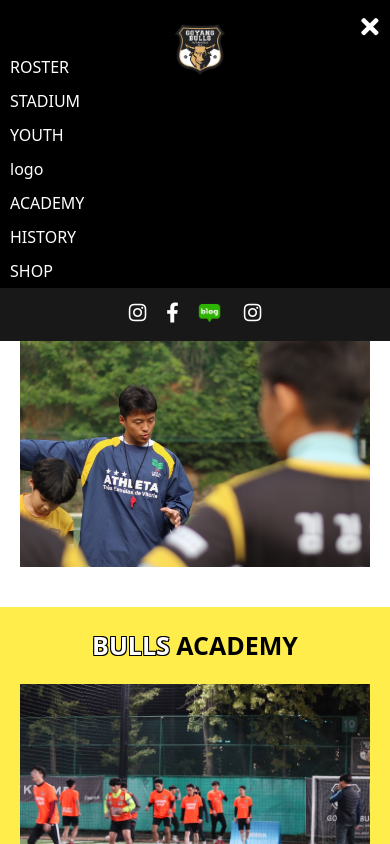
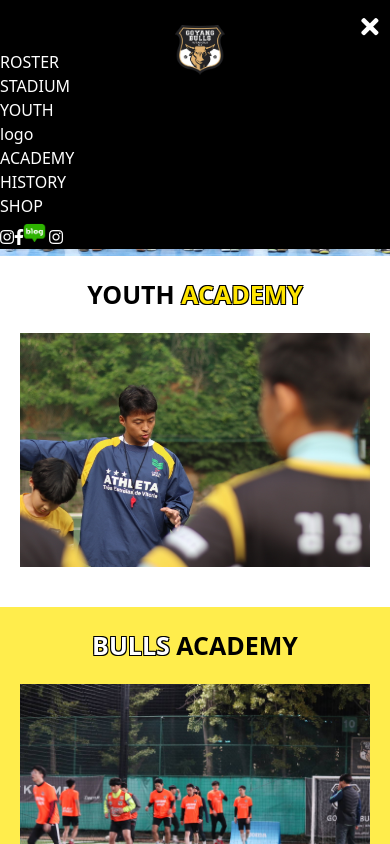
Before and after one commit to gentlysharp/gybulls-next-homepage, a Next.js app: page / in a window 390 px wide. Shown: the top 844 px of the page. Built offline with nearby package versions, Linux system fonts and the light colour scheme.

Commit message:
header design update

```diff
--- a/components/core/Header.js
+++ b/components/core/Header.js
@@ -26,12 +26,12 @@ export default function Header() {
   ])
 
   const toggleMenu = () => {
-    setToggle(!toggle)
+    setToggle(!toggle);
   }
 
   return (
     <header className={styles.header}>
-      <div className={styles.header__btn} onClick={() => toggleMenu()}>
+      <div className={styles.header__sm_btn} onClick={() => toggleMenu()}>
         { toggle
           ? <div>
               <i className="fas fa-bars"></i>
@@ -43,13 +43,15 @@ export default function Header() {
       </div>
 
       { !toggle
-         &&  <div className={styles.header__dropdown}>
+         &&  <div className={styles.header__sm_dropdown}>
               <ul>
-                {menus.map((menu,i) =>
-                  <li key={"menu" + i} className={styles.header__dropdown_menu}>
-                    <Link href={menu.path}>{menu.title}</Link>
-                  </li>
-                )}
+                {
+                  menus.map((menu,i) =>
+                    <li key={"menu" + i} className={styles.header__dropdown_menu}>
+                      <Link href={menu.path}>{menu.title}</Link>
+                    </li>
+                  )
+                }
               </ul>
 
               <div className={styles.header__dropdown__footer}>
@@ -70,7 +72,6 @@ export default function Header() {
               </div>
             </div>
       }
-
 
       <div className={styles.header__logo_wrap}>
         <Link href="/">
--- a/styles/Layout.module.css
+++ b/styles/Layout.module.css
@@ -24,7 +24,7 @@
   padding: 0.5rem;
 }
 
-.header__btn {
+.header__sm_btn {
   display: none;
   cursor: pointer;
   font-size: 25px;
@@ -126,9 +126,19 @@
   width: 250px;
 }
 
+/* 크기가 클때 작은 메뉴를 보이지 않도록 한다. */
+.header__sm_dropdown{
+  display: none;
+}
+
+
 @media screen and (max-width: 639px) {
   .header {
     width : 100%;
+  }
+
+  .header__sm_dropdown{
+    display: block;
   }
 
   .header__upper_nav_inner,
@@ -136,7 +146,7 @@
     display: none;
   }
 
-  .header__btn {
+  .header__sm_btn {
     position: absolute;
     top: 15%;
     right: 3%;
@@ -157,25 +167,25 @@
     padding:25px;
   }
 
-  .header__dropdown {
+  .header__sm_dropdown {
     position: absolute;
     top: 50px;
     width: 100%;
     background: #000;
   }
 
-  .header__dropdown_menu {
+  .header__sm_dropdown_menu {
     padding: 5px 0 5px 10px;
   }
 
-  .header__dropdown__footer {
+  .header__sm_dropdown__footer {
     display: flex;
     justify-content: center;
     background: #181818;
     font-size: 20px;
   }
 
-  .header__dropdown__footer a {
+  .header__sm_dropdown__footer a {
     padding: 10px;
   }
 }
```
Also changed, not shown: pages/index.js (+4 -4 lines).
